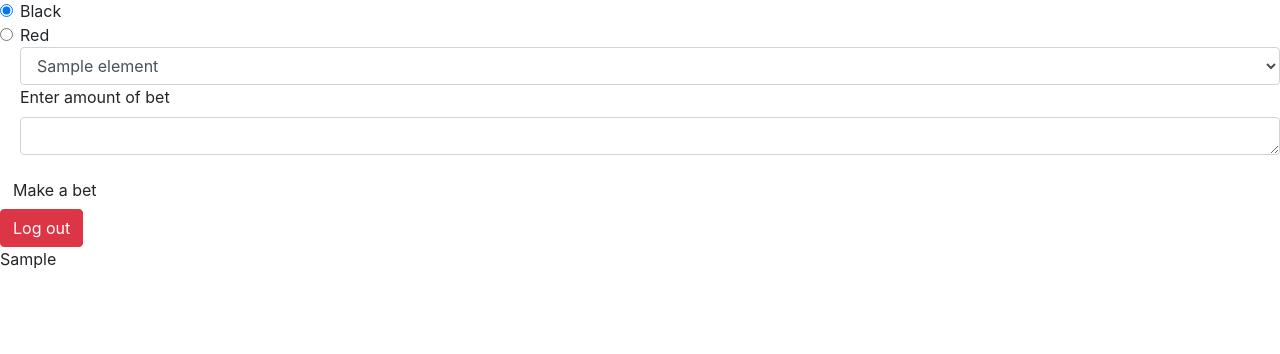
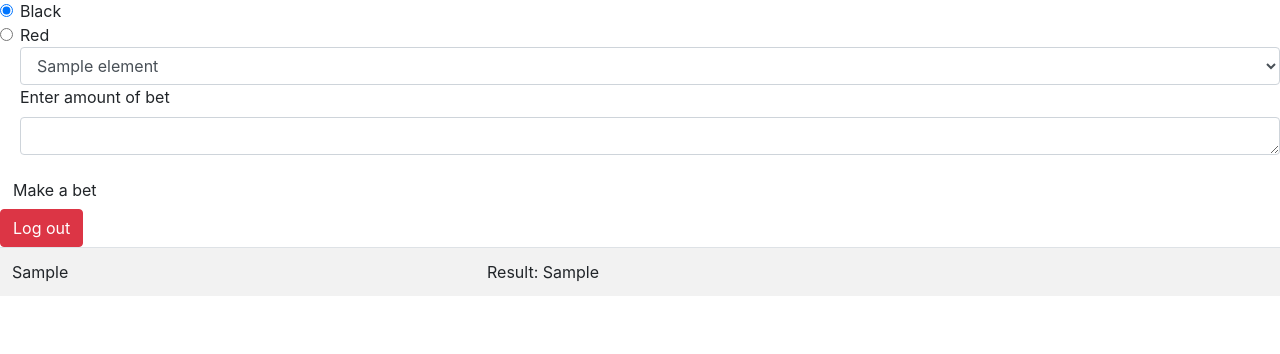
Before and after one commit to vovapasko/roulette_service_flask, a Flask app: template root/templates/play.html in a window 1280 px wide. Shown: the part 121-475 px from the top of the page. Run offline with Flask 2, Linux system fonts and the light colour scheme; the template is opened without the code that fills it: most values are stand-ins (such as "Sample title", 1, 10 or a date in 2020).

Commit message:
Created casinos game simulation

```diff
--- a/root/app.py
+++ b/root/app.py
@@ -5,7 +5,7 @@ from werkzeug.utils import redirect
 
 from root import tools
 from root.db import Database
-from root.tools import correct_bet
+from root.tools import correct_bet, generate_bet, format_player_bet
 
 app = Flask(__name__)
 SECRET_KEY = os.urandom(32)
@@ -63,11 +63,15 @@ def home():
         print(request.form['exampleRadios'])
         print(request.form['bet_number'])
         print(session.get('username'))
-        player_bet = request.form['moneyToBet']
-        print(player_bet)
-        if correct_bet(player_bet, balance):
-            bet_result = "Bet is made!Bet is made!Bet is made!Bet is made!Bet is made!Bet is made!Bet is made!Bet is made!Bet is made!Bet is made!Bet is made!Bet is made!Bet is made!Bet is made!"
-            return render_template('play.html', lst=lst, player=player, bet_result=bet_result)
+        player_bet_money = request.form['moneyToBet']
+        print(player_bet_money)
+        if correct_bet(player_bet_money, balance):
+            bet_result = generate_bet()
+            color = request.form['exampleRadios']
+            number = request.form['bet_number']
+            player_bet = format_player_bet(player_bet_money, color, number)
+
+            return render_template('play.html', lst=lst, player=player, bet_result=bet_result, player_bet=player_bet)
         else:
             error = 'Wrong number! Bet must be number less than ' + str(balance)
             return render_template('play.html', lst=lst, player=player, error=error)
--- a/root/templates/play.html
+++ b/root/templates/play.html
@@ -40,6 +40,13 @@
     <input class="btn btn-default" type="submit" value="Make a bet">
 </form>
 <a href="{{url_for('logout')}}" class="btn btn-danger">Log out</a>
-<p>{{bet_result}}</p>
+<table class="table table-striped">
+    <tbody>
+    <tr>
+        <td>{{player_bet}}</td>
+        <td>Result: {{bet_result}}</td>
+    </tr>
+    </tbody>
+</table>
 </body>
 </html>
```
Also changed, not shown: root/tools.py (+17 -0 lines).
